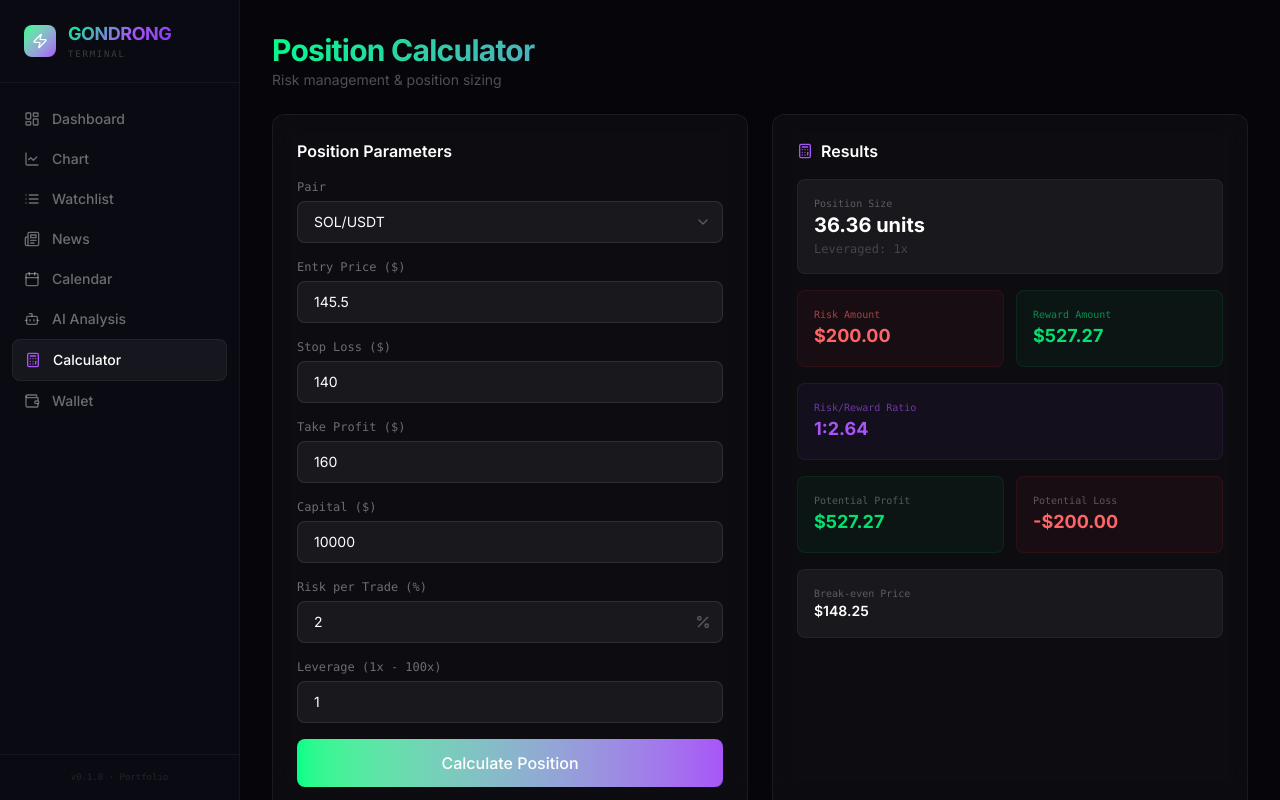
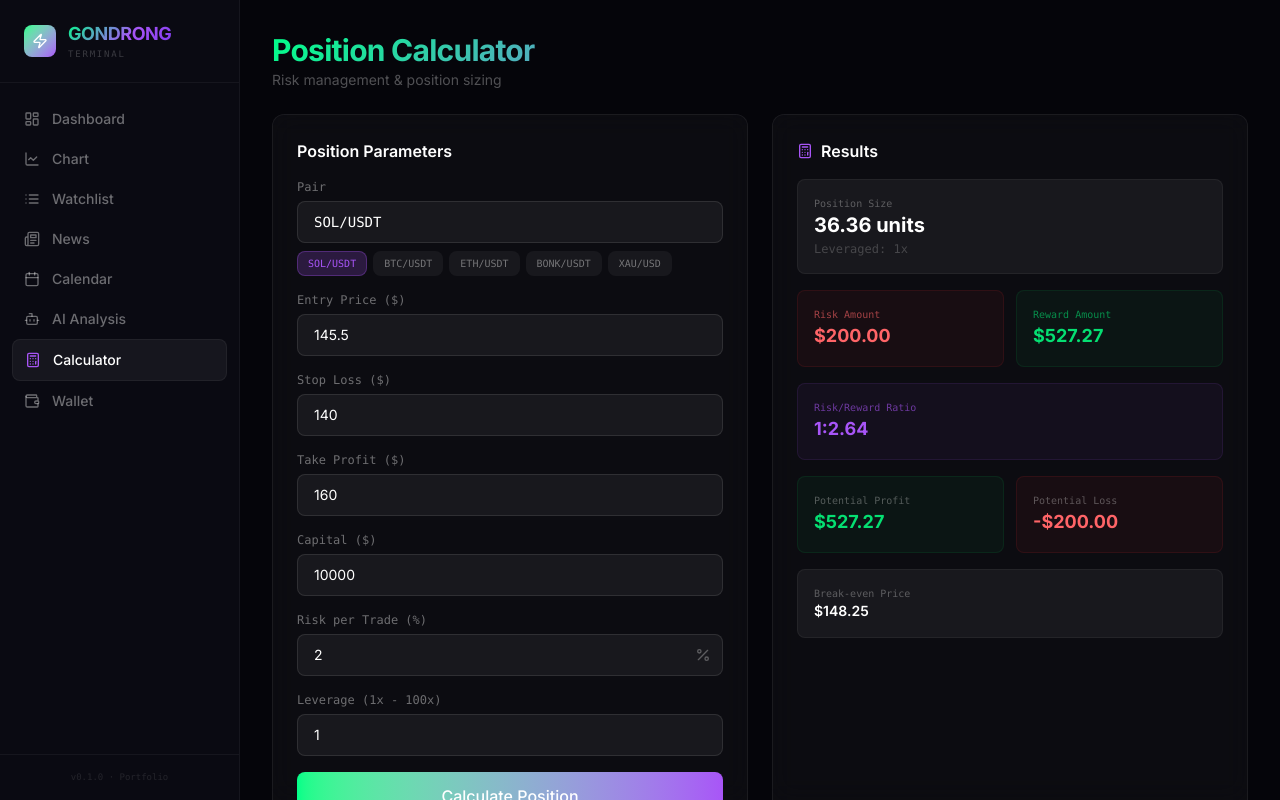
Before and after one commit to jejakmasgondrong/gondrong-terminal, a Next.js app: page /calculator in a window 1280 px wide. Built offline with nearby package versions, Linux system fonts and the light colour scheme.

Commit message:
style: replace dropdown with input + quick select buttons

```diff
--- a/app/(dashboard)/calculator/page.tsx
+++ b/app/(dashboard)/calculator/page.tsx
@@ -3,13 +3,10 @@
 import { useState, useEffect } from 'react';
 import {
   Calculator,
-  TrendingUp,
-  TrendingDown,
-  DollarSign,
+  AlertCircle,
   Percent,
-  AlertCircle,
-  RefreshCw,
   ChevronDown,
+  X,
 } from 'lucide-react';
 
 interface PositionResult {
@@ -30,16 +27,12 @@ export default function CalculatorPage() {
   const [capital, setCapital] = useState<number>(10000);
   const [riskPercent, setRiskPercent] = useState<number>(2);
   const [leverage, setLeverage] = useState<number>(1);
-  const [selectedPair, setSelectedPair] = useState('SOLUSDT');
+  const [selectedPair, setSelectedPair] = useState('SOL/USDT');
   const [result, setResult] = useState<PositionResult | null>(null);
   const [error, setError] = useState<string | null>(null);
 
-  const pairs = [
-    { label: 'SOL/USDT', value: 'SOLUSDT' },
-    { label: 'BTC/USDT', value: 'BTCUSDT' },
-    { label: 'ETH/USDT', value: 'ETHUSDT' },
-    { label: 'BONK/USDT', value: 'BONKUSDT' },
-    { label: 'XAU/USD', value: 'XAUUSD' },
+  const quickPairs = [
+    'SOL/USDT', 'BTC/USDT', 'ETH/USDT', 'BONK/USDT', 'XAU/USD'
   ];
 
   const calculatePosition = () => {
@@ -73,9 +66,6 @@ export default function CalculatorPage() {
     const riskAmount = capital * (riskPercent / 100);
     const priceDiff = entryPrice - stopLoss;
     const positionSize = riskAmount / priceDiff;
-    const leveragedPositionSize = positionSize * leverage;
-    const requiredMargin = positionSize * entryPrice;
-    const leveragedRequiredMargin = requiredMargin / leverage;
     const rewardDiff = takeProfit - entryPrice;
     const rewardAmount = positionSize * rewardDiff;
     const riskRewardRatio = rewardAmount / riskAmount;
@@ -122,26 +112,36 @@ export default function CalculatorPage() {
           <h2 className="text-base font-semibold text-white mb-4">Position Parameters</h2>
 
           <div className="space-y-4">
-            {/* Pair Select - Custom styled */}
+            {/* Pair - Input + Quick Select */}
             <div>
               <label className="text-xs text-white/40 font-mono block mb-1.5">Pair</label>
-              <div className="relative">
-                <select
-                  value={selectedPair}
-                  onChange={(e) => setSelectedPair(e.target.value)}
-                  className="w-full bg-white/5 border border-white/10 rounded-lg px-4 py-2.5 text-white text-sm outline-none focus:border-[#a855f7]/30 appearance-none cursor-pointer hover:bg-white/10 transition-all"
-                >
-                  {pairs.map((pair) => (
-                    <option key={pair.value} value={pair.value} className="bg-[#0a0a12] text-white py-2">
-                      {pair.label}
-                    </option>
-                  ))}
-                </select>
-                <ChevronDown className="absolute right-3 top-1/2 -translate-y-1/2 w-4 h-4 text-white/30 pointer-events-none" />
+              <input
+                type="text"
+                value={selectedPair}
+                onChange={(e) => setSelectedPair(e.target.value.toUpperCase())}
+                className="w-full bg-white/5 border border-white/10 rounded-lg px-4 py-2.5 text-white text-sm outline-none focus:border-[#a855f7]/30 focus:bg-white/10 transition-all placeholder:text-white/20 font-mono"
+                placeholder="e.g. SOL/USDT, XAU/USD"
+              />
+              <div className="flex flex-wrap gap-1.5 mt-2">
+                {quickPairs.map((pair) => (
+                  <button
+                    key={pair}
+                    onClick={() => setSelectedPair(pair)}
+                    className={`
+                      px-2.5 py-1 rounded-lg text-[10px] font-mono transition-all
+                      ${selectedPair === pair
+                        ? 'bg-[#a855f7]/20 text-[#a855f7] border border-[#a855f7]/30'
+                        : 'bg-white/5 text-white/40 hover:text-white/70 hover:bg-white/10 border border-transparent'
+                      }
+                    `}
+                  >
+                    {pair}
+                  </button>
+                ))}
               </div>
             </div>
 
-            {/* Input fields dengan styling custom */}
+            {/* Entry Price */}
             <div>
               <label className="text-xs text-white/40 font-mono block mb-1.5">Entry Price ($)</label>
               <input
@@ -151,10 +151,11 @@ export default function CalculatorPage() {
                 className="w-full bg-white/5 border border-white/10 rounded-lg px-4 py-2.5 text-white text-sm outline-none focus:border-[#a855f7]/30 focus:bg-white/10 transition-all placeholder:text-white/20"
                 step="0.01"
                 min="0"
-                placeholder="Enter entry price..."
+                placeholder="0.00"
               />
             </div>
 
+            {/* Stop Loss */}
             <div>
               <label className="text-xs text-white/40 font-mono block mb-1.5">Stop Loss ($)</label>
               <input
@@ -164,10 +165,11 @@ export default function CalculatorPage() {
                 className="w-full bg-white/5 border border-white/10 rounded-lg px-4 py-2.5 text-white text-sm outline-none focus:border-[#a855f7]/30 focus:bg-white/10 transition-all placeholder:text-white/20"
                 step="0.01"
                 min="0"
-                placeholder="Enter stop loss..."
+                placeholder="0.00"
               />
             </div>
 
+            {/* Take Profit */}
             <div>
               <label className="text-xs text-white/40 font-mono block mb-1.5">Take Profit ($)</label>
               <input
@@ -177,10 +179,11 @@ export default function CalculatorPage() {
                 className="w-full bg-white/5 border border-white/10 rounded-lg px-4 py-2.5 text-white text-sm outline-none focus:border-[#a855f7]/30 focus:bg-white/10 transition-all placeholder:text-white/20"
                 step="0.01"
                 min="0"
-                placeholder="Enter take profit..."
+                placeholder="0.00"
               />
             </div>
 
+            {/* Capital */}
             <div>
               <label className="text-xs text-white/40 font-mono block mb-1.5">Capital ($)</label>
               <input
@@ -190,10 +193,11 @@ export default function CalculatorPage() {
                 className="w-full bg-white/5 border border-white/10 rounded-lg px-4 py-2.5 text-white text-sm outline-none focus:border-[#a855f7]/30 focus:bg-white/10 transition-all placeholder:text-white/20"
                 step="100"
                 min="0"
-                placeholder="Enter capital..."
+                placeholder="0"
               />
             </div>
 
+            {/* Risk % */}
             <div>
               <label className="text-xs text-white/40 font-mono block mb-1.5">Risk per Trade (%)</label>
               <div className="relative">
@@ -205,12 +209,13 @@ export default function CalculatorPage() {
                   step="0.5"
                   min="0.5"
                   max="10"
-                  placeholder="Enter risk %..."
+                  placeholder="1.0"
                 />
                 <Percent className="absolute right-3 top-1/2 -translate-y-1/2 w-4 h-4 text-white/30 pointer-events-none" />
               </div>
             </div>
 
+            {/* Leverage */}
             <div>
               <label className="text-xs text-white/40 font-mono block mb-1.5">Leverage (1x - 100x)</label>
               <input
@@ -221,7 +226,7 @@ export default function CalculatorPage() {
                 step="1"
                 min="1"
                 max="100"
-                placeholder="Enter leverage..."
+                placeholder="1"
               />
             </div>
 
@@ -326,10 +331,8 @@ export default function CalculatorPage() {
       {/* Stats */}
       <div className="grid grid-cols-2 md:grid-cols-4 gap-3">
         <div className="glass rounded-lg px-4 py-3 border border-white/5">
-          <p className="text-[10px] text-white/30 font-mono">Current Pair</p>
-          <p className="text-sm font-semibold text-white">
-            {pairs.find(p => p.value === selectedPair)?.label || selectedPair}
-          </p>
+          <p className="text-[10px] text-white/30 font-mono">Pair</p>
+          <p className="text-sm font-semibold text-white">{selectedPair}</p>
         </div>
         <div className="glass rounded-lg px-4 py-3 border border-white/5">
           <p className="text-[10px] text-white/30 font-mono">Risk per Trade</p>
```
